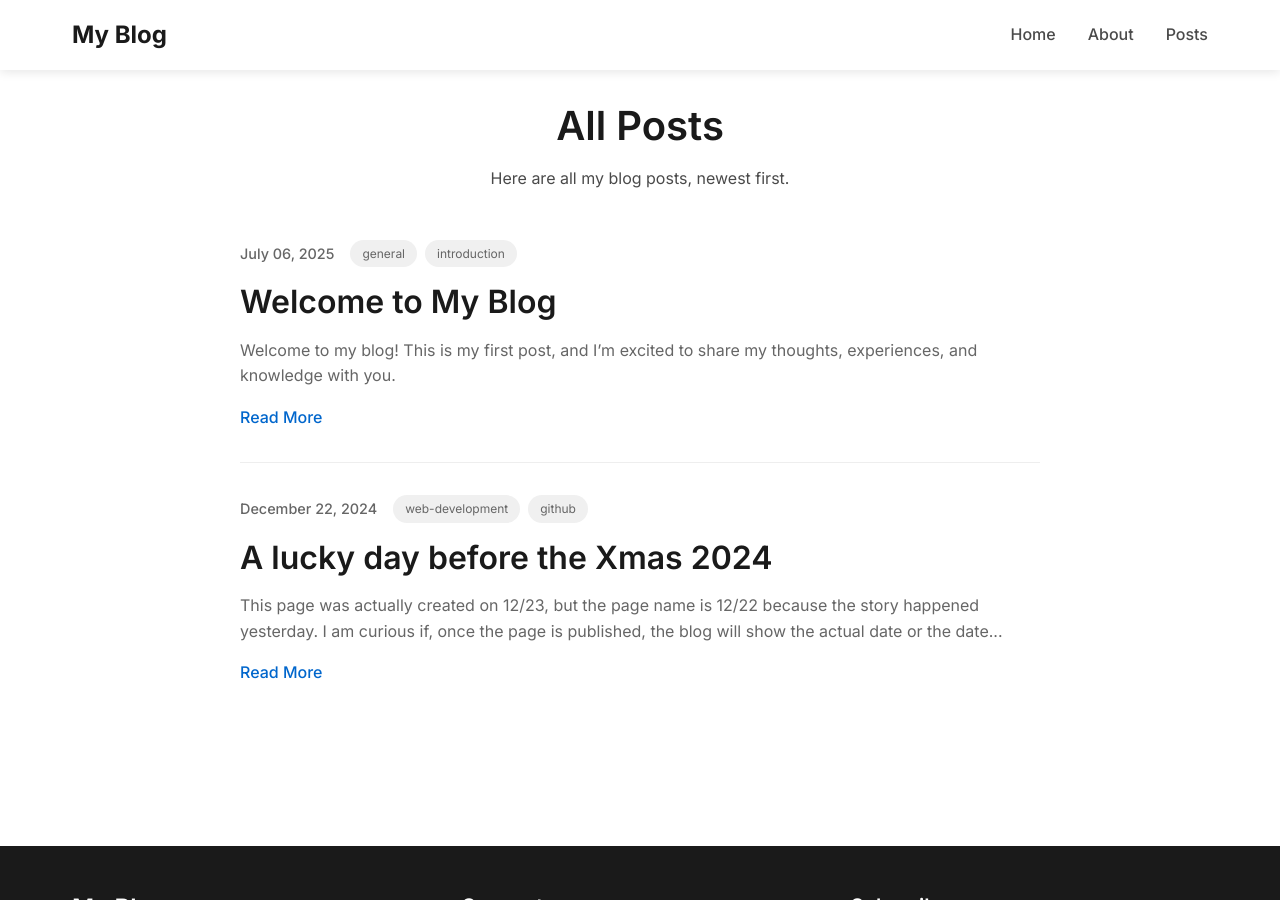
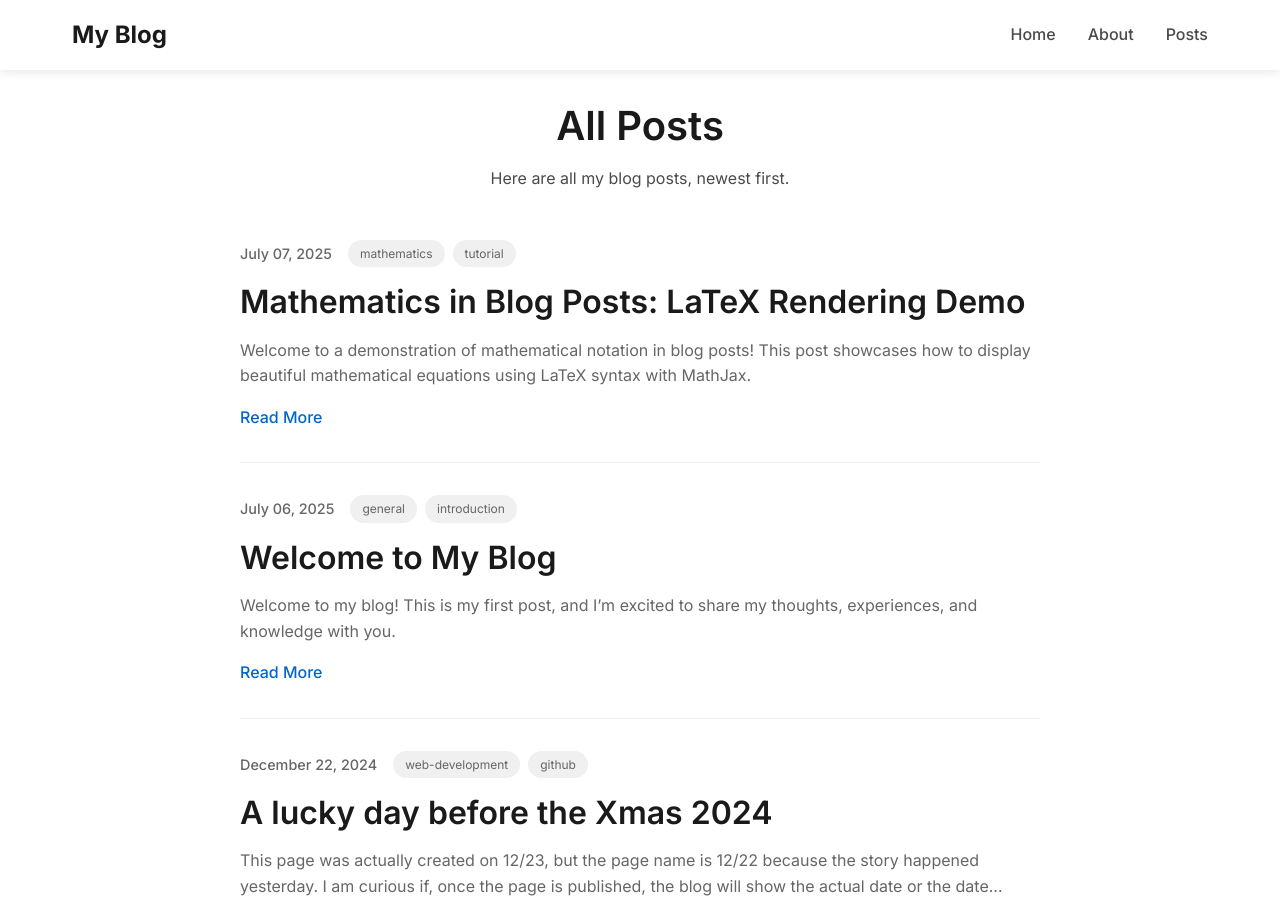
Before and after one commit to qsongatwpi/blogs1, a Jekyll site: the page built from posts.html, in a window 1280 px wide and 900 px high. Built offline with Jekyll 4.4.1, drawn with Linux system fonts in a browser that asks for light colours; some of the changed lines change nothing that is shown.

Commit message:
Add MathJax support and LaTeX math demo post

````diff
--- a/_layouts/default.html
+++ b/_layouts/default.html
@@ -14,6 +14,23 @@
 
   <!-- Fonts -->
   <link href="https://fonts.googleapis.com/css2?family=Inter:wght@300;400;500;600;700&display=swap" rel="stylesheet">
+
+  <!-- MathJax for LaTeX rendering -->
+  <script src="https://polyfill.io/v3/polyfill.min.js?features=es6"></script>
+  <script id="MathJax-script" async src="https://cdn.jsdelivr.net/npm/mathjax@3/es5/tex-mml-chtml.js"></script>
+  <script>
+    window.MathJax = {
+      tex: {
+        inlineMath: [['$', '$'], ['\\(', '\\)']],
+        displayMath: [['$$', '$$'], ['\\[', '\\]']],
+        processEscapes: true,
+        processEnvironments: true
+      },
+      options: {
+        skipHtmlTags: ['script', 'noscript', 'style', 'textarea', 'pre']
+      }
+    };
+  </script>
 
   <!-- Feed -->
   {% feed_meta %}
--- /dev/null
+++ b/_posts/2025-07-07-latex-math-demo.md
@@ -0,0 +1,171 @@
+---
+layout: post
+title: "Mathematics in Blog Posts: LaTeX Rendering Demo"
+date: 2025-07-07 10:00:00 -0000
+categories: [mathematics, tutorial]
+tags: [latex, mathjax, math, equations]
+---
+
+Welcome to a demonstration of mathematical notation in blog posts! This post showcases how to display beautiful mathematical equations using LaTeX syntax with MathJax.
+
+## Inline Mathematics
+
+You can include math directly in your text. For example, the quadratic formula is $x = \frac{-b \pm \sqrt{b^2 - 4ac}}{2a}$, and Euler's famous identity is $e^{i\pi} + 1 = 0$.
+
+The area of a circle with radius $r$ is $A = \pi r^2$, and the circumference is $C = 2\pi r$.
+
+## Display Mathematics
+
+For more complex equations, we can use display mode:
+
+$$
+\int_{-\infty}^{\infty} e^{-x^2} dx = \sqrt{\pi}
+$$
+
+### Calculus Examples
+
+The fundamental theorem of calculus states that:
+
+$$
+\int_a^b f'(x) dx = f(b) - f(a)
+$$
+
+Here's the Taylor series expansion of $e^x$:
+
+$$
+e^x = \sum_{n=0}^{\infty} \frac{x^n}{n!} = 1 + x + \frac{x^2}{2!} + \frac{x^3}{3!} + \cdots
+$$
+
+### Linear Algebra
+
+Matrix multiplication example:
+
+$$
+\begin{pmatrix}
+a & b \\
+c & d
+\end{pmatrix}
+\begin{pmatrix}
+e & f \\
+g & h
+\end{pmatrix}
+=
+\begin{pmatrix}
+ae + bg & af + bh \\
+ce + dg & cf + dh
+\end{pmatrix}
+$$
+
+The determinant of a 2×2 matrix:
+
+$$
+\det\begin{pmatrix}
+a & b \\
+c & d
+\end{pmatrix} = ad - bc
+$$
+
+### Statistics and Probability
+
+The normal distribution probability density function:
+
+$$
+f(x) = \frac{1}{\sigma\sqrt{2\pi}} e^{-\frac{1}{2}\left(\frac{x-\mu}{\sigma}\right)^2}
+$$
+
+Bayes' theorem:
+
+$$
+P(A|B) = \frac{P(B|A) \cdot P(A)}{P(B)}
+$$
+
+### Physics Examples
+
+Einstein's mass-energy equivalence:
+
+$$
+E = mc^2
+$$
+
+The Schrödinger equation:
+
+$$
+i\hbar\frac{\partial}{\partial t}\Psi(\mathbf{r},t) = \hat{H}\Psi(\mathbf{r},t)
+$$
+
+Maxwell's equations in vacuum:
+
+$$
+\begin{align}
+\nabla \cdot \mathbf{E} &= \frac{\rho}{\epsilon_0} \\
+\nabla \cdot \mathbf{B} &= 0 \\
+\nabla \times \mathbf{E} &= -\frac{\partial \mathbf{B}}{\partial t} \\
+\nabla \times \mathbf{B} &= \mu_0\mathbf{J} + \mu_0\epsilon_0\frac{\partial \mathbf{E}}{\partial t}
+\end{align}
+$$
+
+### Number Theory
+
+The prime number theorem:
+
+$$
+\pi(x) \sim \frac{x}{\ln(x)}
+$$
+
+Where $\pi(x)$ is the number of primes less than or equal to $x$.
+
+### Complex Analysis
+
+Euler's formula:
+
+$$
+e^{i\theta} = \cos(\theta) + i\sin(\theta)
+$$
+
+The Cauchy-Riemann equations:
+
+$$
+\frac{\partial u}{\partial x} = \frac{\partial v}{\partial y}, \quad \frac{\partial u}{\partial y} = -\frac{\partial v}{\partial x}
+$$
+
+## Writing LaTeX in Markdown
+
+To include math in your posts, use these syntaxes:
+
+- **Inline math**: `$your_equation$` or `\\(your_equation\\)`
+- **Display math**: `$$your_equation$$` or `\\[your_equation\\]`
+
+### Examples:
+
+```latex
+Inline: $\sum_{i=1}^{n} i = \frac{n(n+1)}{2}$
+
+Display:
+$$
+\lim_{n \to \infty} \left(1 + \frac{1}{n}\right)^n = e
+$$
+```
+
+Results in:
+
+Inline: $\sum_{i=1}^{n} i = \frac{n(n+1)}{2}$
+
+Display:
+$$
+\lim_{n \to \infty} \left(1 + \frac{1}{n}\right)^n = e
+$$
+
+## Conclusion
+
+With MathJax integration, your blog can now display beautiful mathematical notation! This opens up possibilities for:
+
+- **Educational content** in mathematics, physics, and engineering
+- **Research articles** with complex formulas
+- **Tutorial posts** explaining mathematical concepts
+- **Problem-solving** demonstrations
+
+The combination of Jekyll, GitHub Pages, and MathJax provides a powerful platform for sharing mathematical knowledge with the world.
+
+---
+
+*Have questions about LaTeX syntax or want to see more examples? Feel free to reach out!*
````
